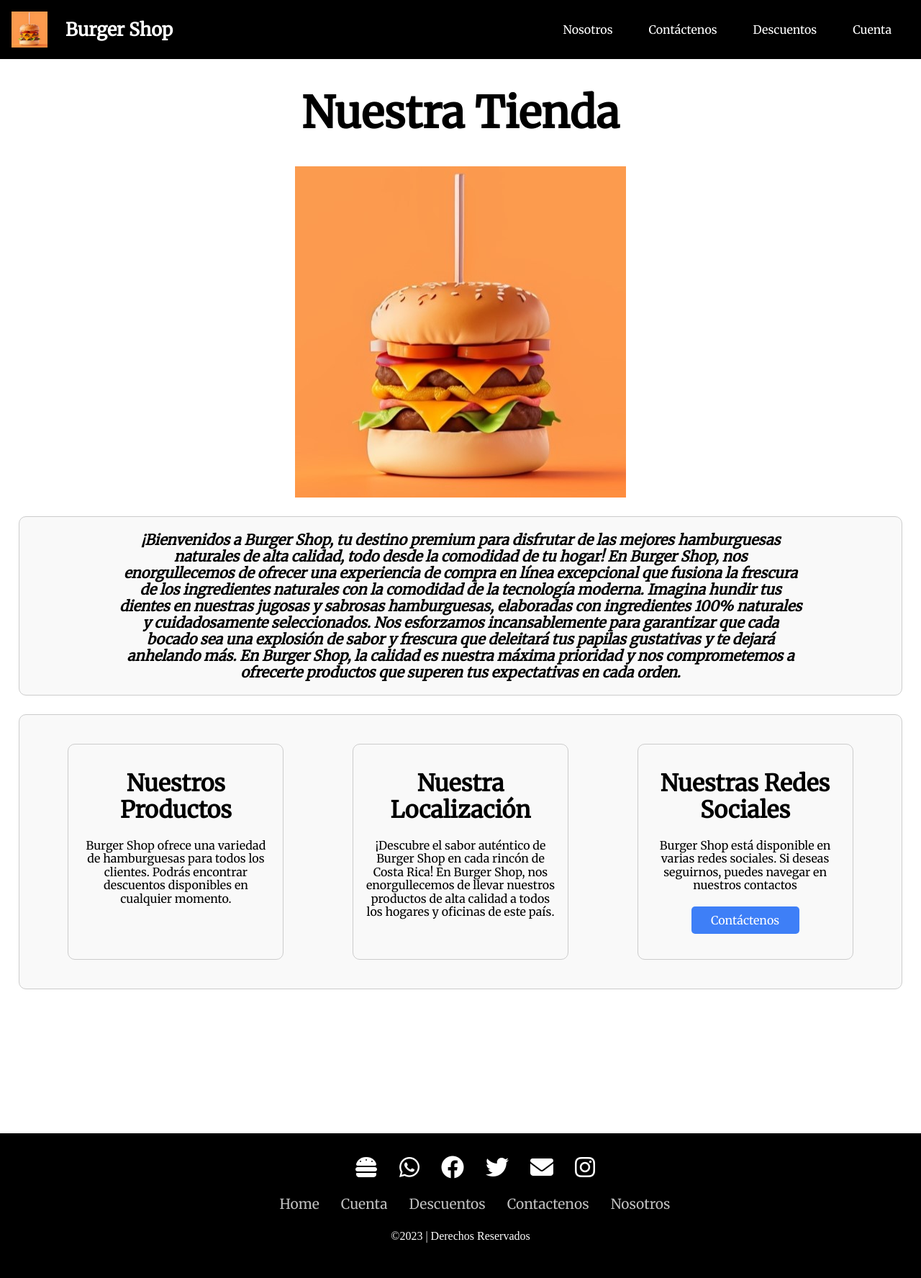
After one commit to castillocrx/Proyecto-AmbienteWeb, a PHP site: page /nosotros.php in a window 1280 px wide. The commit adds this page. Shown: the whole page at 72% size. Run offline with PHP 8.4, Linux system fonts and the light colour scheme.

Commit message:
pagina nosotros

```diff
--- a/contacto.php
+++ b/contacto.php
@@ -51,6 +51,7 @@ include_once "include/template/header.php";
         </div>
     </div>
 </body>
+
 </html>
 
 
--- a/css/style.css
+++ b/css/style.css
@@ -9,8 +9,8 @@
     --secundario: black;
     --blanco: white;
     --fuentePrincipal: 'Merriweather', serif;
-    --primarioOscuro:rgba(0, 0, 153, 0.712);
-    --gris:#ccc;
+    --primarioOscuro: rgba(0, 0, 153, 0.712);
+    --gris: #ccc;
 }
 
 html {
@@ -91,12 +91,12 @@ header nav a:hover {
 
 /* ---- Main ----*/
 
-.bienvenido{
+.bienvenido {
     font-size: 60px;
     font-family: var(--fuentePrincipal);
 }
 
-.bienv-pos{
+.bienv-pos {
     display: flex;
     justify-content: center;
 }
@@ -142,17 +142,17 @@ header nav a:hover {
 
 }
 
-.ham-imagen{
+.ham-imagen {
     height: 120px;
 
 }
 
-.pos-img{
+.pos-img {
     display: flex;
     justify-content: center;
 }
 
-.verMas{
+.verMas {
     margin-top: 50%;
     font-size: 30px;
     font-family: var(--fuentePrincipal);
@@ -281,7 +281,8 @@ input[type="url"] {
 }
 
 /* ---- MOSTRAR PRODUCTOS PHP ----*/
-.productos th, .productos td {
+.productos th,
+.productos td {
     border: 1px solid var(--gris);
     padding: 10px;
     text-align: left;
@@ -290,3 +291,46 @@ input[type="url"] {
 .productos th {
     background-color: var(--blanco);
 }
+
+/* ---- NOSOTROS PHP ----*/
+
+.info-tienda, .nuestra-tienda {
+    margin: 2%;
+    background-color: #f9f9f9;
+    border: 1px solid var(--gris);
+    padding: 20px;
+    border-radius: 10px;
+    display: flex;
+    flex-wrap: wrap;
+    justify-content: space-around;
+}
+
+.texto {
+    width: 300px;
+    margin: 20px;
+    padding: 15px;
+    border: 1px solid var(--gris);
+    border-radius: 10px;
+    text-align: center;
+    font-family: var(--fuentePrincipal);
+}
+
+
+.parrafo{
+    font-size: 20px;
+    font-family: var(--fuentePrincipal);
+    text-align: center;
+    font-style: italic;
+    margin-inline: 10%;
+}
+
+.logo-nosotros{
+    display: flex;
+
+
+}
+
+.pos-logo-nosotros {
+    display: flex;
+    justify-content: center;
+}
--- a/include/template/header.php
+++ b/include/template/header.php
@@ -25,9 +25,9 @@
             <h2 class="nombre-tienda">Burger Shop</h2>
         </div>
         <nav class="header-pages">
-            <a href="nosotros.html" rel="noopener noreferrer">Nosotros</a>
+            <a href="nosotros.php" rel="noopener noreferrer">Nosotros</a>
             <a href="contacto.php" rel="noopener noreferrer">Contáctenos</a>
-            <a href="descuentos.html" rel="noopener noreferrer">Descuentos</a>
-            <a href="Cuenta.html" rel="noopener noreferrer">Cuenta</a>
+            <a href="descuentos.php" rel="noopener noreferrer">Descuentos</a>
+            <a href="cuenta.php" rel="noopener noreferrer">Cuenta</a>
         </nav>
     </header>
--- /dev/null
+++ b/nosotros.php
@@ -0,0 +1,42 @@
+<?php
+include_once "include/template/header.php";
+?>
+<main class="contenedor">
+    <div class="bienv-pos">
+        <h1 class="bienvenido">Nuestra Tienda</h1>
+    </div>
+    <div class="pos-logo-nosotros">
+        <a href="mainProductos.php">
+            <img class="logo-nosotros" src="img/logo.jpg" alt="Logo de tienda">
+        </a>
+    </div>
+    <div class="nuestra-tienda">
+        <h3 class="parrafo">¡Bienvenidos a Burger Shop, tu destino premium para disfrutar de las mejores hamburguesas naturales de alta calidad, todo desde la comodidad de tu hogar! En Burger Shop, nos enorgullecemos de ofrecer una experiencia de compra en línea excepcional que fusiona la frescura de los ingredientes naturales con la comodidad de la tecnología moderna. Imagina hundir tus dientes en nuestras jugosas y sabrosas hamburguesas, elaboradas con ingredientes 100% naturales y cuidadosamente seleccionados. Nos esforzamos incansablemente para garantizar que cada bocado sea una explosión de sabor y frescura que deleitará tus papilas gustativas y te dejará anhelando más. En Burger Shop, la calidad es nuestra máxima prioridad y nos comprometemos a ofrecerte productos que superen tus expectativas en cada orden. </h3>
+    </div>
+    <div class="info-tienda">
+        <div class="texto">
+            <div>
+                <h1>Nuestros Productos</h1>
+            </div>
+            <p>Burger Shop ofrece una variedad de hamburguesas para todos los clientes. Podrás encontrar descuentos disponibles en cualquier momento. </p>
+        </div>
+        <div class="texto">
+            <div>
+                <h1>Nuestra Localización</h1>
+            </div>
+            <p>¡Descubre el sabor auténtico de Burger Shop en cada rincón de Costa Rica! En Burger Shop, nos enorgullecemos de llevar nuestros productos de alta calidad a todos los hogares y oficinas de este país. </p>
+        </div>
+        <div class="texto">
+            <div>
+                <h1>Nuestras Redes Sociales</h1>
+            </div>
+            <p>Burger Shop está disponible en varias redes sociales. Si deseas seguirnos, puedes navegar en nuestros contactos </p>
+            <?php
+            echo "<th><a href='contacto.php' class='boton-admin'>Contáctenos</a></th>";
+            ?>
+        </div>
+    </div>
+</main>
+<?php
+require_once "include/template/footer.php";
+?>
```
Lines whose indentation alone changed are shown as unchanged.
